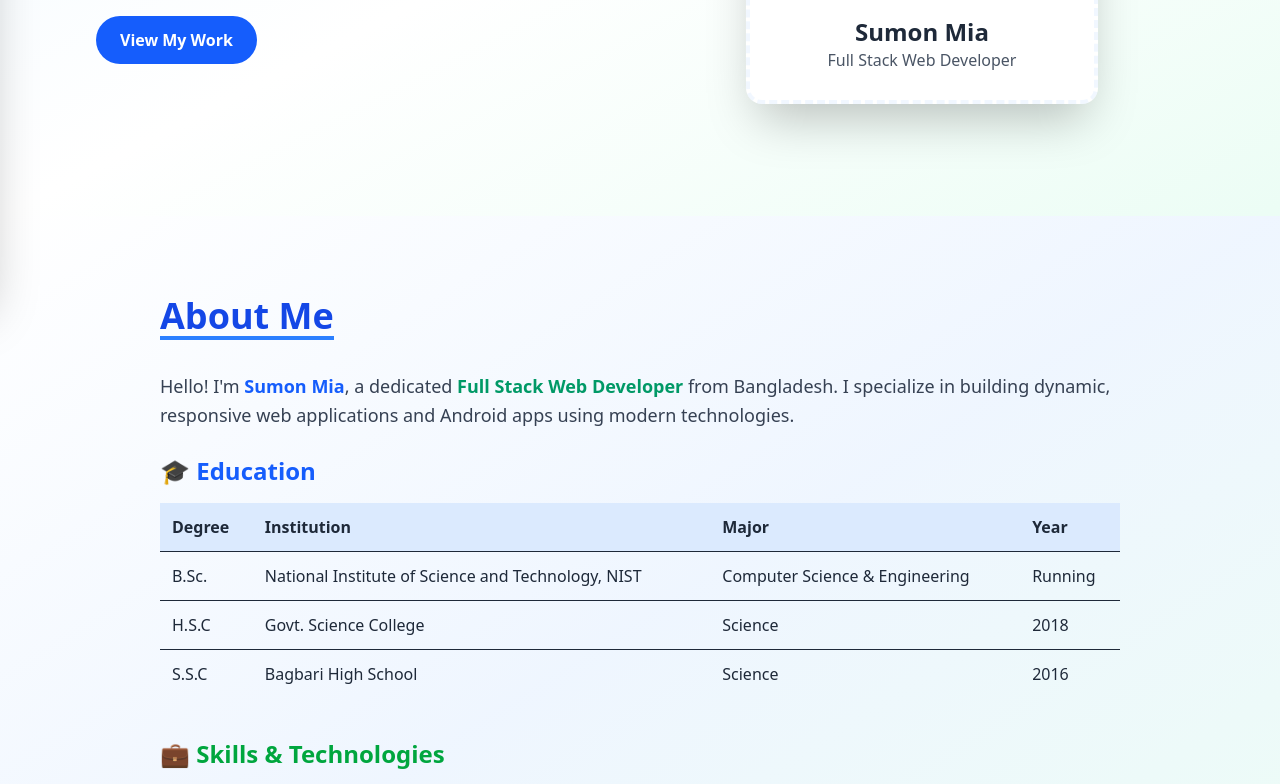
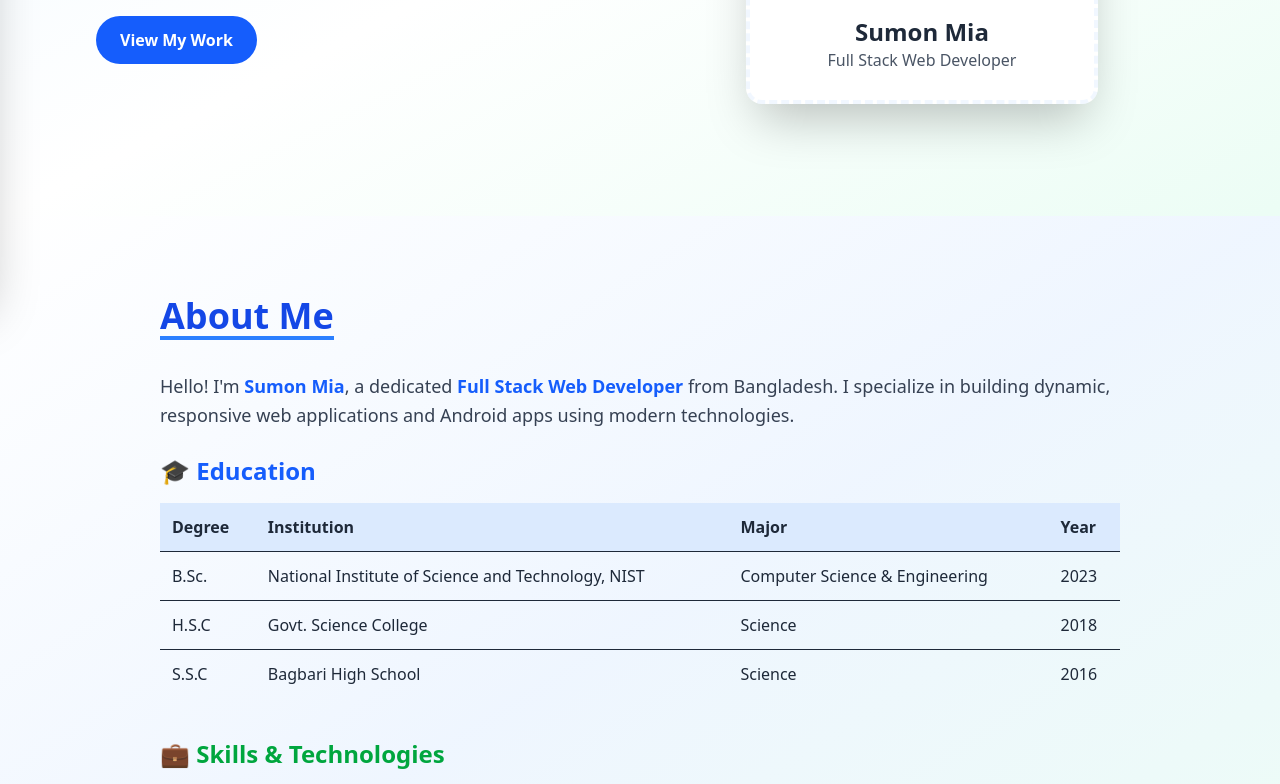
Before and after one commit to Sumon7862/sumon-mia, a React (Vite) app: page / in a window 1280 px wide. Shown: the part 500-1284 px from the top of the page. Built offline with nearby package versions, Linux system fonts and the light colour scheme.

Commit message:
CV added

```diff
--- a/src/Components/About.jsx
+++ b/src/Components/About.jsx
@@ -13,7 +13,7 @@ const About = () => {
 
         <p className="text-base sm:text-lg text-gray-700 mb-6 leading-relaxed">
           Hello! I'm <strong className="text-blue-600">Sumon Mia</strong>, a dedicated{" "}
-          <span className="text-emerald-600 font-semibold">Full Stack Web Developer</span> from Bangladesh.
+          <span className="text-blue-600 font-semibold">Full Stack Web Developer</span> from Bangladesh.
           I specialize in building dynamic, responsive web applications and Android apps using modern technologies.
         </p>
 
@@ -34,7 +34,7 @@ const About = () => {
                 <td className="p-2 sm:p-3">B.Sc.</td>
                 <td className="p-2 sm:p-3">National Institute of Science and Technology, NIST</td>
                 <td className="p-2 sm:p-3">Computer Science & Engineering</td>
-                <td className="p-2 sm:p-3">Running</td>
+                <td className="p-2 sm:p-3">2023</td>
               </tr>
               <tr className="border-t">
                 <td className="p-2 sm:p-3">H.S.C</td>
--- a/src/Components/Contact.jsx
+++ b/src/Components/Contact.jsx
@@ -34,7 +34,7 @@ const Contact = () => {
 
           {/* 🔗 LinkedIn */}
           <a
-            href="https://www.linkedin.com/in/md-aminul-islam-sumon-785061376/"
+            href="https://www.linkedin.com/in/sumon78/"
             target="_blank"
             rel="noopener noreferrer"
             className="flex items-center gap-2 bg-blue-500 hover:bg-blue-600 text-white px-4 sm:px-5 py-2 sm:py-3 rounded-full font-medium transition"
--- a/src/Components/Footer.jsx
+++ b/src/Components/Footer.jsx
@@ -20,7 +20,7 @@ const Footer = () => {
             <Github size={20} />
           </a>
           <a
-            href="https://www.linkedin.com/in/md-aminul-islam-sumon-785061376/"
+            href="https://www.linkedin.com/in/sumon78/"
             target="_blank"
             rel="noopener noreferrer"
             className="hover:text-gray-800 transition-colors"
--- a/src/Components/Projects.jsx
+++ b/src/Components/Projects.jsx
@@ -5,7 +5,7 @@ const projects = [
     title: "Portfolio Website",
     description:
       "A modern and responsive portfolio website built using React and Tailwind CSS. It showcases personal projects, skills, and contact info.",
-    link: "https://my-portfolio7862.netlify.app/",
+    link: "https://sumon-mia.netlify.app/",
   },
   {
     title: "E-commerce Website",
```
Also changed, not shown: 2 other files (tests, documents, lock files or other folders).
